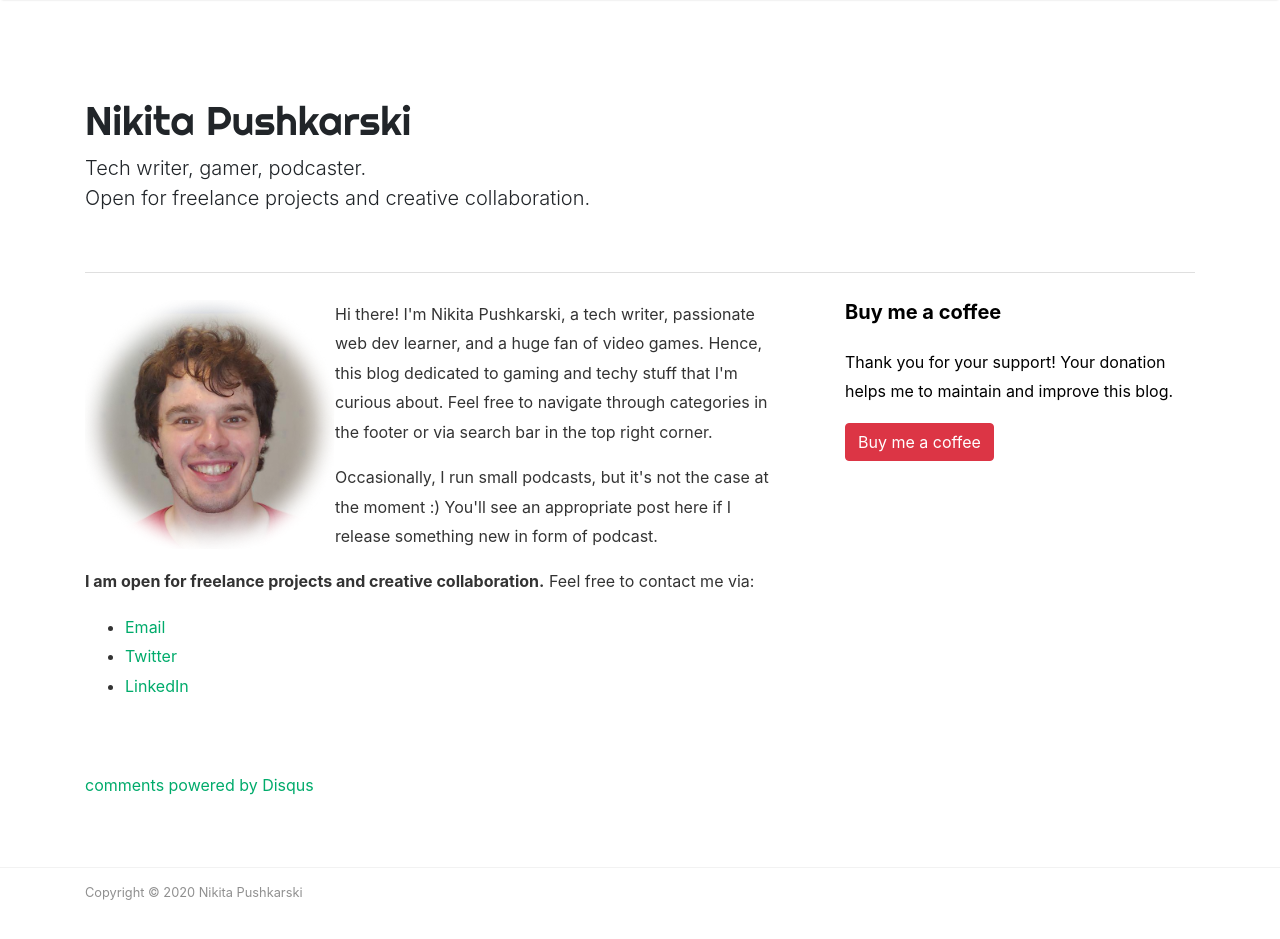
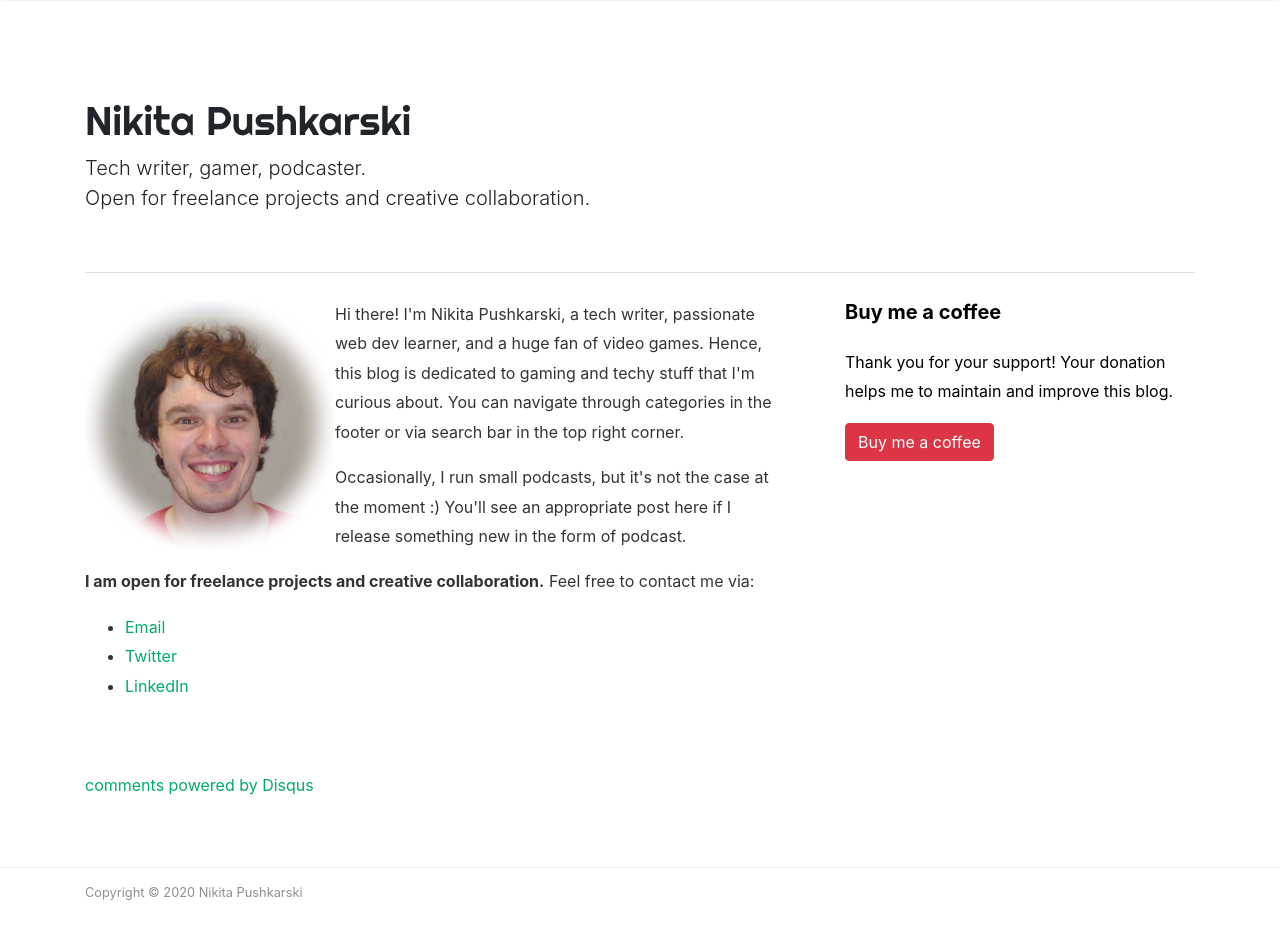
Before and after one commit to nikpushkarski/pushkar.ski, a Jekyll site: the page built from _pages/about.md, in a window 1280 px wide and 976 px high. Shown: the top 939 px of the window. Built offline with Jekyll 4.4.1, drawn with Linux system fonts in a browser that asks for light colours; nearby versions of some CDN libraries; comment, search, counter and statistics services are not loaded.

Commit message:
adds minor grammar fixes

```diff
--- a/_pages/about.md
+++ b/_pages/about.md
@@ -28,9 +28,9 @@ comments: true
 
 <div class="main_image"><img src="{{site.baseurl}}/assets/images/nikita.png" alt="jekyll template mediumish"/></div>
 
-<p>Hi there! I'm Nikita Pushkarski, a tech writer, passionate web dev learner, and a huge fan of video games. Hence, this blog dedicated to gaming and techy stuff that I'm curious about. Feel free to navigate through categories in the footer or via search bar in the top right corner.</p>
+<p>Hi there! I'm Nikita Pushkarski, a tech writer, passionate web dev learner, and a huge fan of video games. Hence, this blog is dedicated to gaming and techy stuff that I'm curious about. You can navigate through categories in the footer or via search bar in the top right corner.</p>
 
-<p>Occasionally, I run small podcasts, but it's not the case at the moment :) You'll see an appropriate post here if I release something new in form of podcast.</p>
+<p>Occasionally, I run small podcasts, but it's not the case at the moment :) You'll see an appropriate post here if I release something new in the form of podcast.</p>
 
 <p><strong>I am open for freelance projects and creative collaboration.</strong> Feel free to contact me via:
 <ul>
```
Also changed, not shown: _posts/2020-07-16-hello-world.md (+1 -1 lines).
